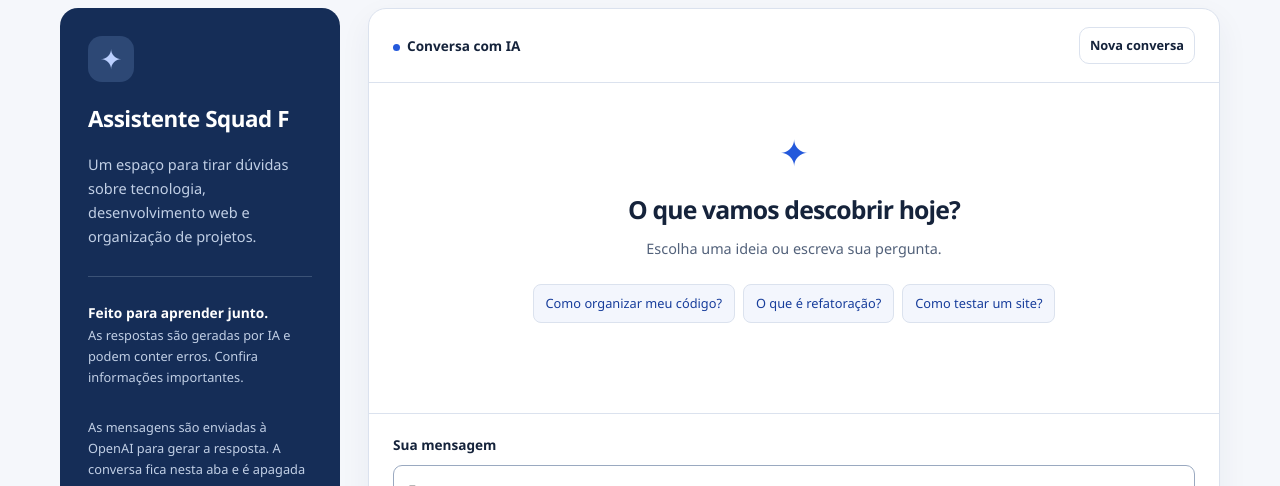
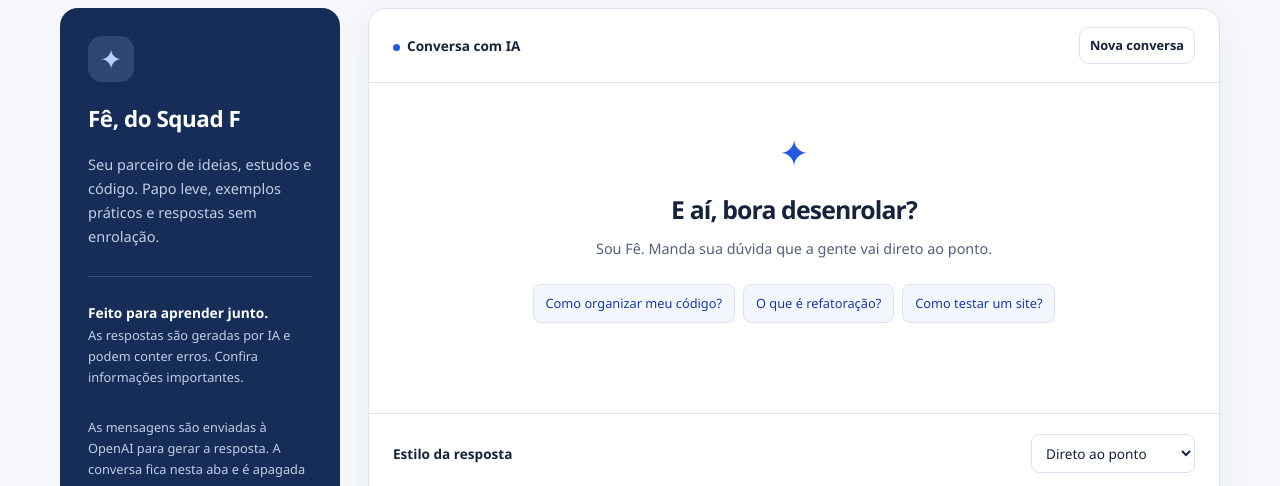
Before and after one commit to 19041507/feat-Refactor-squad-F, a website: page src/frontend/pages/chat.html in a window 1280 px wide. Shown: the part 310-796 px from the top of the page. Drawn offline with Linux system fonts and the light colour scheme.

Commit message:
feat: personaliza conversa e permite escolher nivel de detalhe

```diff
--- a/src/frontend/pages/chat.html
+++ b/src/frontend/pages/chat.html
@@ -34,10 +34,10 @@
       <div class="chat-layout">
         <aside class="chat-sidebar" aria-label="Sobre o assistente">
           <span class="assistant-symbol" aria-hidden="true">✦</span>
-          <h2>Assistente Squad F</h2>
+          <h2>Fê, do Squad F</h2>
           <p>
-            Um espaço para tirar dúvidas sobre tecnologia, desenvolvimento web e organização de
-            projetos.
+            Seu parceiro de ideias, estudos e código. Papo leve, exemplos práticos e respostas sem
+            enrolação.
           </p>
           <div class="sidebar-note">
             <strong>Feito para aprender junto.</strong>
@@ -58,8 +58,8 @@
           <div class="chat-scroll" id="chat-scroll">
             <div class="chat-welcome" id="chat-welcome">
               <span aria-hidden="true">✦</span>
-              <h2>O que vamos descobrir hoje?</h2>
-              <p>Escolha uma ideia ou escreva sua pergunta.</p>
+              <h2>E aí, bora desenrolar?</h2>
+              <p>Sou Fê. Manda sua dúvida que a gente vai direto ao ponto.</p>
               <div class="suggestions">
                 <button type="button">Como organizar meu código?</button
                 ><button type="button">O que é refatoração?</button
@@ -76,6 +76,13 @@
             ></div>
           </div>
           <form id="chat-form" class="chat-form">
+            <div class="response-options">
+              <label for="response-detail">Estilo da resposta</label>
+              <select id="response-detail" name="detail">
+                <option value="brief">Direto ao ponto</option>
+                <option value="detailed">Com mais detalhes</option>
+              </select>
+            </div>
             <label for="message">Sua mensagem</label>
             <textarea
               id="message"
--- a/src/frontend/scripts/chat.js
+++ b/src/frontend/scripts/chat.js
@@ -7,6 +7,7 @@ const welcome = document.querySelector('#chat-welcome');
 const status = document.querySelector('#chat-status');
 const errorBox = document.querySelector('#chat-error');
 const scroll = document.querySelector('#chat-scroll');
+const detail = document.querySelector('#response-detail');
 let history = [];
 let busy = false;
 
@@ -14,17 +15,19 @@ function appendMessage(role, content) {
   const article = document.createElement('article');
   article.dataset.role = role;
   const title = document.createElement('h3');
-  title.textContent = role === 'user' ? 'Você' : 'Assistente Squad F';
+  title.textContent = role === 'user' ? 'Você' : 'Fê · Squad F';
   const text = document.createElement('p');
   text.textContent = content;
   article.append(title, text);
   messages.append(article);
+  return article;
 }
 
 function setBusy(value) {
   busy = value;
   send.disabled = value;
   reset.disabled = value;
+  detail.disabled = value;
   input.readOnly = value;
   send.textContent = value ? 'Enviando…' : 'Enviar mensagem ↗';
   send.setAttribute('aria-label', value ? 'Enviando…' : 'Enviar mensagem');
@@ -43,13 +46,16 @@ form.addEventListener('submit', async (event) => {
     return;
   }
   errorBox.hidden = true;
-  status.textContent = 'Preparando sua resposta…';
+  status.textContent = 'Fê está pensando…';
   setBusy(true);
+  welcome.hidden = true;
+  const pending = appendMessage('user', message);
+  scroll.scrollTop = scroll.scrollHeight;
   try {
     const response = await fetch('/api/chat', {
       method: 'POST',
       headers: { 'Content-Type': 'application/json' },
-      body: JSON.stringify({ message, history: history.slice(-10) }),
+      body: JSON.stringify({ message, history: history.slice(-10), detail: detail.value }),
       signal: AbortSignal.timeout(130000),
     });
     const data = await response.json();
@@ -57,7 +63,6 @@ form.addEventListener('submit', async (event) => {
     if (typeof data.reply !== 'string' || !data.reply.trim())
       throw new Error('Resposta vazia. Tente novamente.');
     welcome.hidden = true;
-    appendMessage('user', message);
     appendMessage('assistant', data.reply);
     history.push({ role: 'user', content: message }, { role: 'assistant', content: data.reply });
     history = history.slice(-10);
@@ -65,6 +70,8 @@ form.addEventListener('submit', async (event) => {
     status.textContent = 'Resposta recebida.';
     scroll.scrollTop = scroll.scrollHeight;
   } catch (error) {
+    pending.remove();
+    welcome.hidden = messages.childElementCount > 0;
     status.textContent = '';
     errorBox.textContent =
       error.name === 'TimeoutError'
--- a/src/frontend/styles/pages/chat.css
+++ b/src/frontend/styles/pages/chat.css
@@ -1,5 +1,26 @@
 .chat-page {
   padding-top: 44px;
+}
+.response-options {
+  display: flex;
+  align-items: center;
+  justify-content: space-between;
+  gap: 12px;
+  margin-bottom: 16px;
+  flex-wrap: wrap;
+}
+.response-options label {
+  margin: 0;
+}
+.response-options select {
+  font: inherit;
+  font-size: 0.85rem;
+  color: var(--ink);
+  background: white;
+  border: 1px solid var(--line);
+  border-radius: 8px;
+  padding: 8px 10px;
+  max-width: 100%;
 }
 .chat-heading {
   display: flex;
```
Also changed, not shown: src/backend/controllers/chat.controller.js (+5 -2 lines), tests/chat.test.js (+26 -0 lines), tests/e2e/chat.spec.js (+23 -0 lines).
